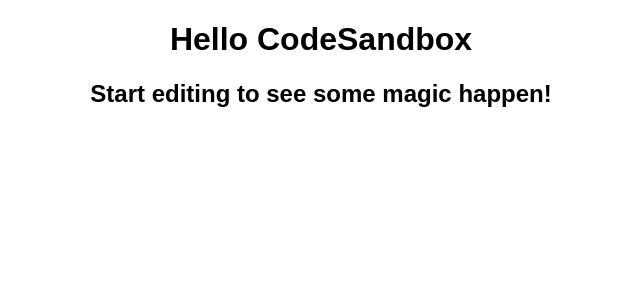
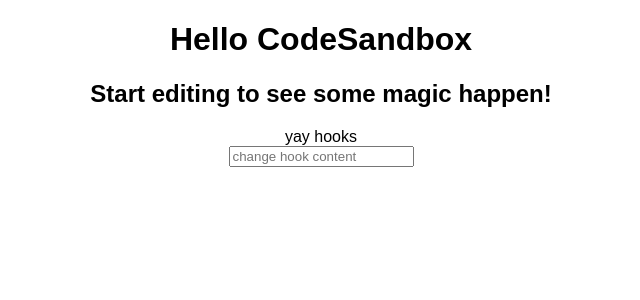
Before and after one commit to cappaul/Hackathon_res, a React (Create React App) app: page / in a window 1280 px wide. Shown: the top 300 px of the page, without its empty margins (319-959 px from the left). Built offline with nearby package versions, Linux system fonts and the light colour scheme.

Commit message:
changed to hooks

```diff
--- a/src/App.js
+++ b/src/App.js
@@ -1,11 +1,20 @@
-import React from "react";
+import React, { useState } from "react";
 import "./styles.css";
 
-export default function App() {
+const App = () => {
+  const [myHookContent, setMyHookContent] = useState("yay hooks");
   return (
     <div className="App">
       <h1>Hello CodeSandbox</h1>
       <h2>Start editing to see some magic happen!</h2>
+      {myHookContent}
+      <br />
+      <input
+        placeholder={"change hook content"}
+        onChange={(e) => setMyHookContent(e.target.value)}
+      />
     </div>
   );
-}
+};
+
+export default App;
```
